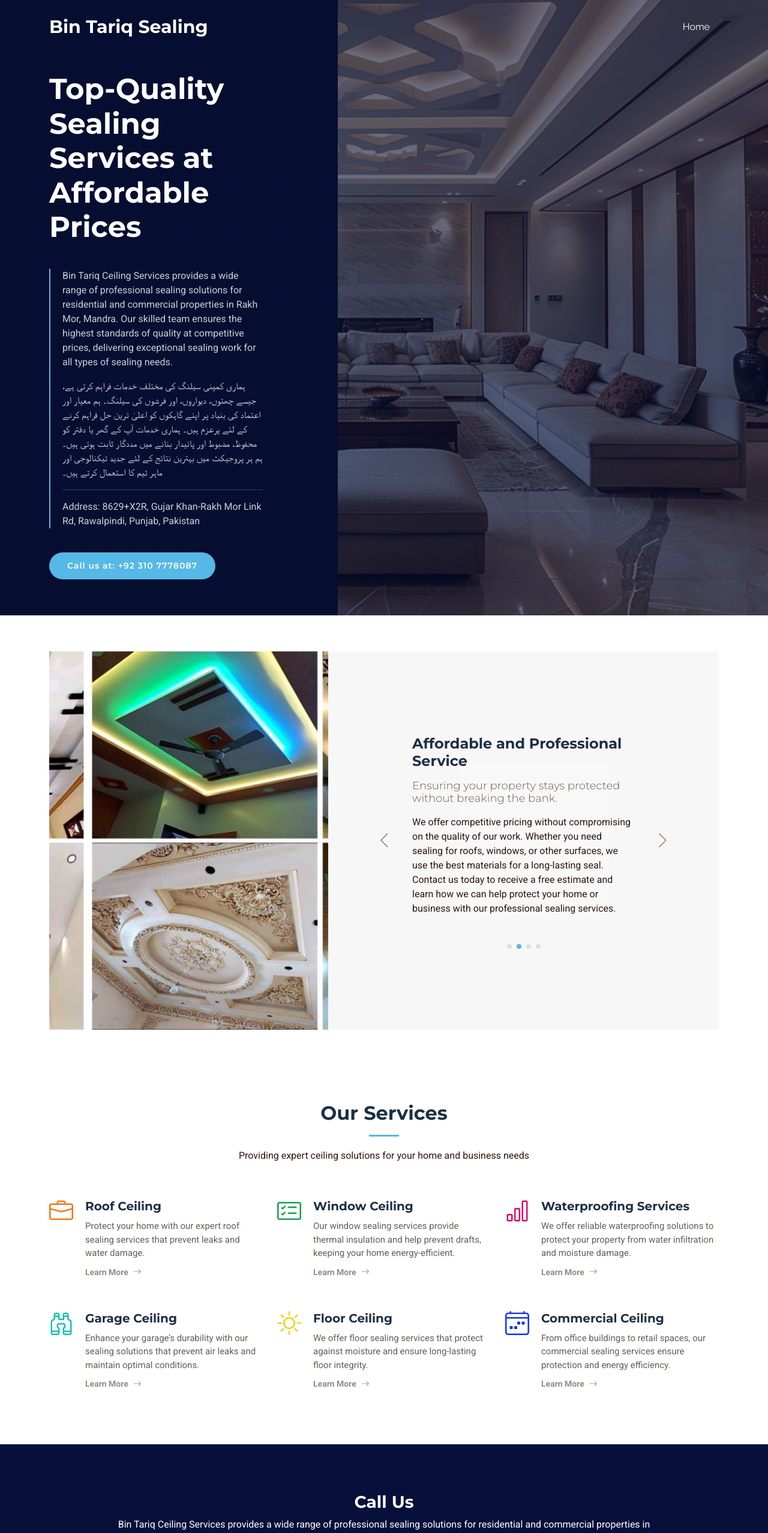
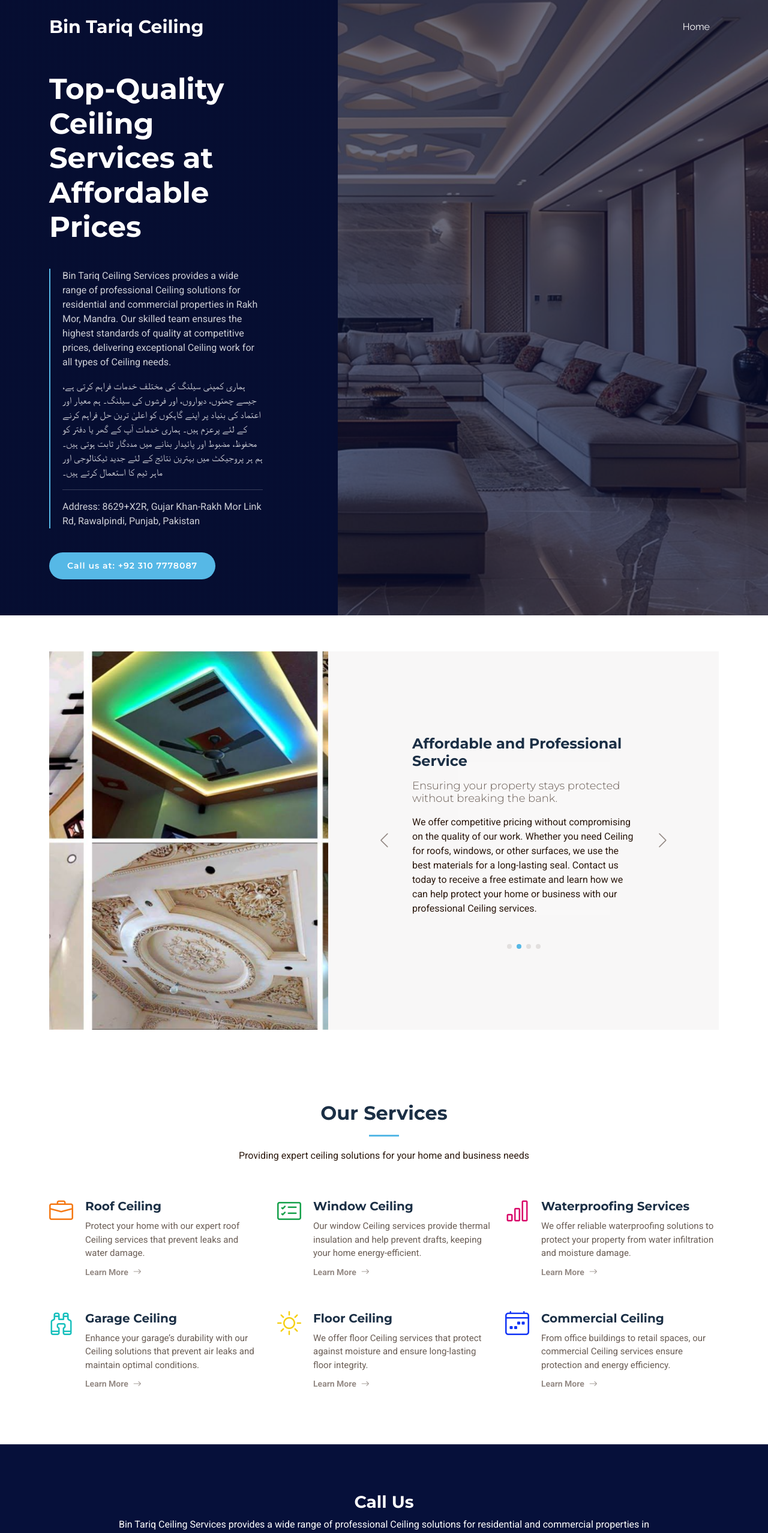
Before and after one commit to atifviews/bin-tariq-website, a plain HTML site: page index.html in a window 1280 px wide. Shown: the top 2556 px of the page at 60% size. Drawn offline with Linux system fonts and the light colour scheme.

Commit message:
Update index.html

```diff
--- a/index.html
+++ b/index.html
@@ -34,7 +34,7 @@
     <div class="container-fluid container-xl position-relative d-flex align-items-center justify-content-between">
 
       <a href="index.html" class="logo d-flex align-items-center">
-        <h1 class="sitename">Bin Tariq Sealing</h1>
+        <h1 class="sitename">Bin Tariq Ceiling</h1>
       </a>
 
       <nav id="navmenu" class="navmenu">
@@ -78,10 +78,10 @@
       <div class="container">
         <div class="row">
           <div class="col-xl-4">
-            <h1 data-aos="fade-up">Top-Quality Sealing Services at Affordable Prices</h1>
+            <h1 data-aos="fade-up">Top-Quality Ceiling Services at Affordable Prices</h1>
             <blockquote data-aos="fade-up" data-aos-delay="100">
               <p>
-                Bin Tariq Ceiling Services provides a wide range of professional sealing solutions for residential and commercial properties in Rakh Mor, Mandra. Our skilled team ensures the highest standards of quality at competitive prices, delivering exceptional sealing work for all types of sealing needs.
+                Bin Tariq Ceiling Services provides a wide range of professional Ceiling solutions for residential and commercial properties in Rakh Mor, Mandra. Our skilled team ensures the highest standards of quality at competitive prices, delivering exceptional Ceiling work for all types of Ceiling needs.
               </p>
 
               <p>
@@ -143,9 +143,9 @@
 
                 <div class="swiper-slide">
                     <div class="item">
-                        <h3 class="mb-3">All Types of Sealing Services</h3>
-                        <h4 class="mb-3">Reliable sealing solutions for all your needs at affordable prices.</h4>
-                        <p>At Bin Tariq Ceiling, we provide top-quality sealing services for homes, commercial spaces, and more. Whether it's roof sealing, window sealing, or waterproofing, we guarantee durable results that protect your property from the elements. Our services are tailored to meet your specific requirements with high-quality materials and expert craftsmanship.</p>
+                        <h3 class="mb-3">All Types of Ceiling Services</h3>
+                        <h4 class="mb-3">Reliable Ceiling solutions for all your needs at affordable prices.</h4>
+                        <p>At Bin Tariq Ceiling, we provide top-quality Ceiling services for homes, commercial spaces, and more. Whether it's roof Ceiling, window Ceiling, or waterproofing, we guarantee durable results that protect your property from the elements. Our services are tailored to meet your specific requirements with high-quality materials and expert craftsmanship.</p>
                     </div>
                 </div><!-- End slide item -->
 
@@ -153,15 +153,15 @@
                     <div class="item">
                         <h3 class="mb-3">Affordable and Professional Service</h3>
                         <h4 class="mb-3">Ensuring your property stays protected without breaking the bank.</h4>
-                        <p>We offer competitive pricing without compromising on the quality of our work. Whether you need sealing for roofs, windows, or other surfaces, we use the best materials for a long-lasting seal. Contact us today to receive a free estimate and learn how we can help protect your home or business with our professional sealing services.</p>
+                        <p>We offer competitive pricing without compromising on the quality of our work. Whether you need Ceiling for roofs, windows, or other surfaces, we use the best materials for a long-lasting seal. Contact us today to receive a free estimate and learn how we can help protect your home or business with our professional Ceiling services.</p>
                     </div>
                 </div><!-- End slide item -->
 
                 <div class="swiper-slide">
                     <div class="item">
-                        <h3 class="mb-3">Reliable and Efficient Sealing</h3>
+                        <h3 class="mb-3">Reliable and Efficient Ceiling</h3>
                         <h4 class="mb-3">Protect your property against leaks and damage.</h4>
-                        <p>Our sealing services are designed to ensure that your property remains safe and dry. We specialize in preventing water damage, energy loss, and maintaining the overall structural integrity of your property. Trust Bin Tariq Sealing for the best sealing solutions in town.</p>
+                        <p>Our Ceiling services are designed to ensure that your property remains safe and dry. We specialize in preventing water damage, energy loss, and maintaining the overall structural integrity of your property. Trust Bin Tariq Ceiling for the best Ceiling solutions in town.</p>
                     </div>
                 </div><!-- End slide item -->
 
@@ -169,7 +169,7 @@
                     <div class="item">
                         <h3 class="mb-3">Expert Team with Years of Experience</h3>
                         <h4 class="mb-3">Get the job done right the first time.</h4>
-                        <p>Our team of skilled professionals has years of experience in the sealing industry. We take pride in delivering excellent results that meet your expectations. From small fixes to large sealing projects, we handle it all with precision and care, ensuring your complete satisfaction.</p>
+                        <p>Our team of skilled professionals has years of experience in the Ceiling industry. We take pride in delivering excellent results that meet your expectations. From small fixes to large Ceiling projects, we handle it all with precision and care, ensuring your complete satisfaction.</p>
                     </div>
                 </div><!-- End slide item -->
 
@@ -203,7 +203,7 @@
                     <div class="icon flex-shrink-0"><i class="bi bi-briefcase" style="color: #f57813;"></i></div>
                     <div>
                       <h4 class="title">Roof Ceiling</h4>
-                      <p class="description">Protect your home with our expert roof sealing services that prevent leaks and water damage.</p>
+                      <p class="description">Protect your home with our expert roof Ceiling services that prevent leaks and water damage.</p>
                       <a href="#" class="readmore stretched-link"><span>Learn More</span><i class="bi bi-arrow-right"></i></a>
                     </div>
                   </div><!-- End Service Item -->
@@ -212,7 +212,7 @@
                     <div class="icon flex-shrink-0"><i class="bi bi-card-checklist" style="color: #15a04a;"></i></div>
                     <div>
                       <h4 class="title">Window Ceiling</h4>
-                      <p class="description">Our window sealing services provide thermal insulation and help prevent drafts, keeping your home energy-efficient.</p>
+                      <p class="description">Our window Ceiling services provide thermal insulation and help prevent drafts, keeping your home energy-efficient.</p>
                       <a href="#" class="readmore stretched-link"><span>Learn More</span><i class="bi bi-arrow-right"></i></a>
                     </div>
                   </div><!-- End Service Item -->
@@ -230,7 +230,7 @@
                     <div class="icon flex-shrink-0"><i class="bi bi-binoculars" style="color: #15bfbc;"></i></div>
                     <div>
                       <h4 class="title">Garage Ceiling</h4>
-                      <p class="description">Enhance your garage’s durability with our sealing solutions that prevent air leaks and maintain optimal conditions.</p>
+                      <p class="description">Enhance your garage’s durability with our Ceiling solutions that prevent air leaks and maintain optimal conditions.</p>
                       <a href="#" class="readmore stretched-link"><span>Learn More</span><i class="bi bi-arrow-right"></i></a>
                     </div>
                   </div><!-- End Service Item -->
@@ -239,7 +239,7 @@
                     <div class="icon flex-shrink-0"><i class="bi bi-brightness-high" style="color: #f5cf13;"></i></div>
                     <div>
                       <h4 class="title">Floor Ceiling</h4>
-                      <p class="description">We offer floor sealing services that protect against moisture and ensure long-lasting floor integrity.</p>
+                      <p class="description">We offer floor Ceiling services that protect against moisture and ensure long-lasting floor integrity.</p>
                       <a href="#" class="readmore stretched-link"><span>Learn More</span><i class="bi bi-arrow-right"></i></a>
                     </div>
                   </div><!-- End Service Item -->
@@ -248,7 +248,7 @@
                     <div class="icon flex-shrink-0"><i class="bi bi-calendar4-week" style="color: #1335f5;"></i></div>
                     <div>
                       <h4 class="title">Commercial Ceiling</h4>
-                      <p class="description">From office buildings to retail spaces, our commercial sealing services ensure protection and energy efficiency.</p>
+                      <p class="description">From office buildings to retail spaces, our commercial Ceiling services ensure protection and energy efficiency.</p>
                       <a href="#" class="readmore stretched-link"><span>Learn More</span><i class="bi bi-arrow-right"></i></a>
                     </div>
                   </div><!-- End Service Item -->
@@ -276,7 +276,7 @@
             <div class="text-center">
               <h3>Call Us</h3>
               <p>
-                Bin Tariq Ceiling Services provides a wide range of professional sealing solutions for residential and commercial properties in Mandra Rakh Mor. Our skilled team ensures the highest standards of quality at competitive prices, delivering exceptional sealing work for all types of sealing needs.
+                Bin Tariq Ceiling Services provides a wide range of professional Ceiling solutions for residential and commercial properties in Mandra Rakh Mor. Our skilled team ensures the highest standards of quality at competitive prices, delivering exceptional Ceiling work for all types of Ceiling needs.
               </p>
               <a class="cta-btn" href="#">Call To Action</a>
             </div>
@@ -304,7 +304,7 @@
         <div class="row gy-4">
           <div class="col-lg-5 col-md-12 footer-about">
             <a href="index.html" class="logo d-flex align-items-center">
-              <span class="sitename">Bin Tariq Sealing</span>
+              <span class="sitename">Bin Tariq Ceiling</span>
             </a>
             <p>
               ہماری کمپنی سیلنگ کے کاروبار میں مہارت رکھتی ہے اور ہم اپنے گاہکوں کو مختلف قسم کی سیلنگ خدمات فراہم کرتے ہیں، جیسے کہ چھت، کھڑکیاں، پانی کی رکاوٹ، اور فرش کی سیلنگ۔ ہم معیار اور قابل اعتماد خدمات فراہم کرنے کے لئے پرعزم ہیں تاکہ آپ کے گھروں اور دفاتر کی حفاظت اور پائیداری کو یقینی بنایا جا سکے۔
```
